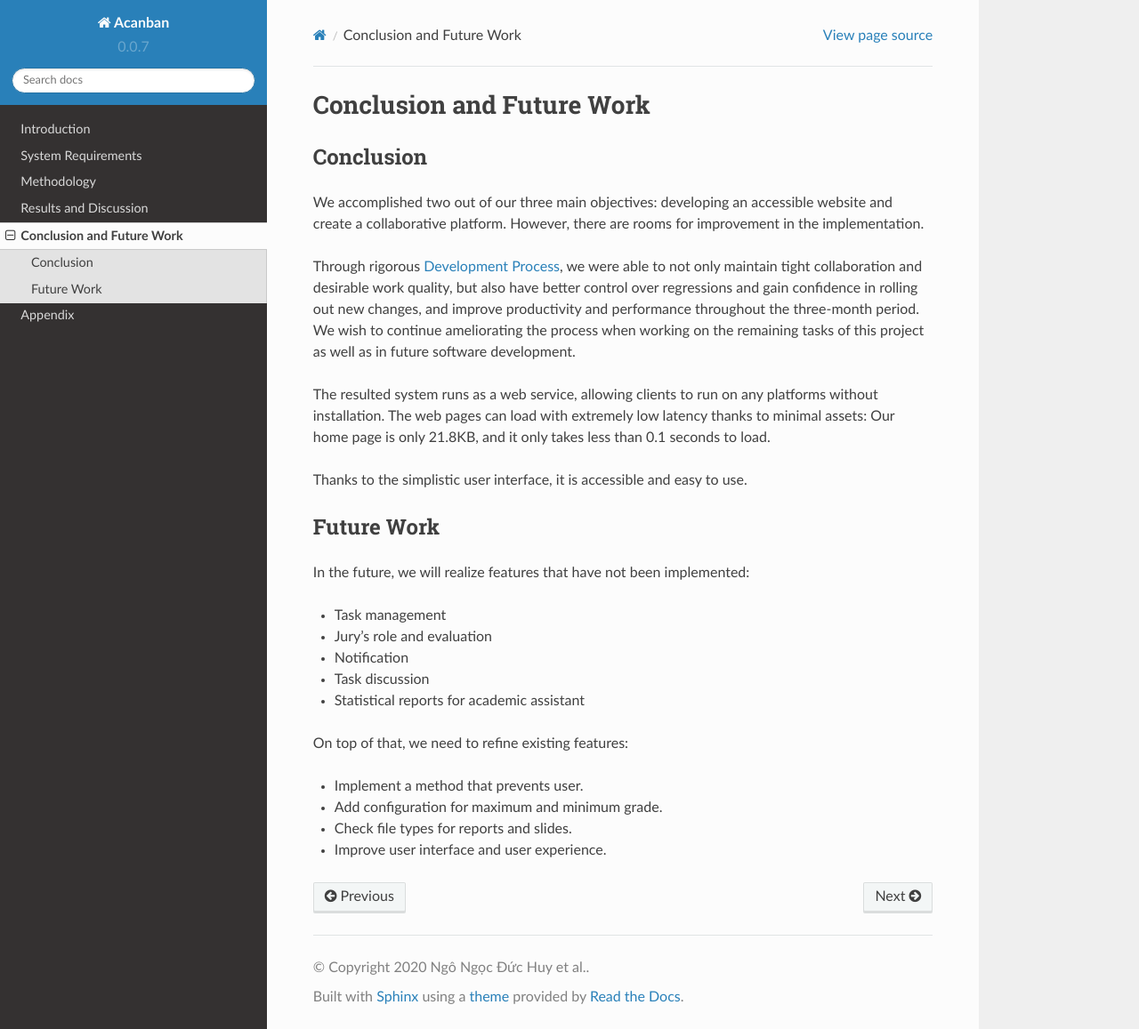
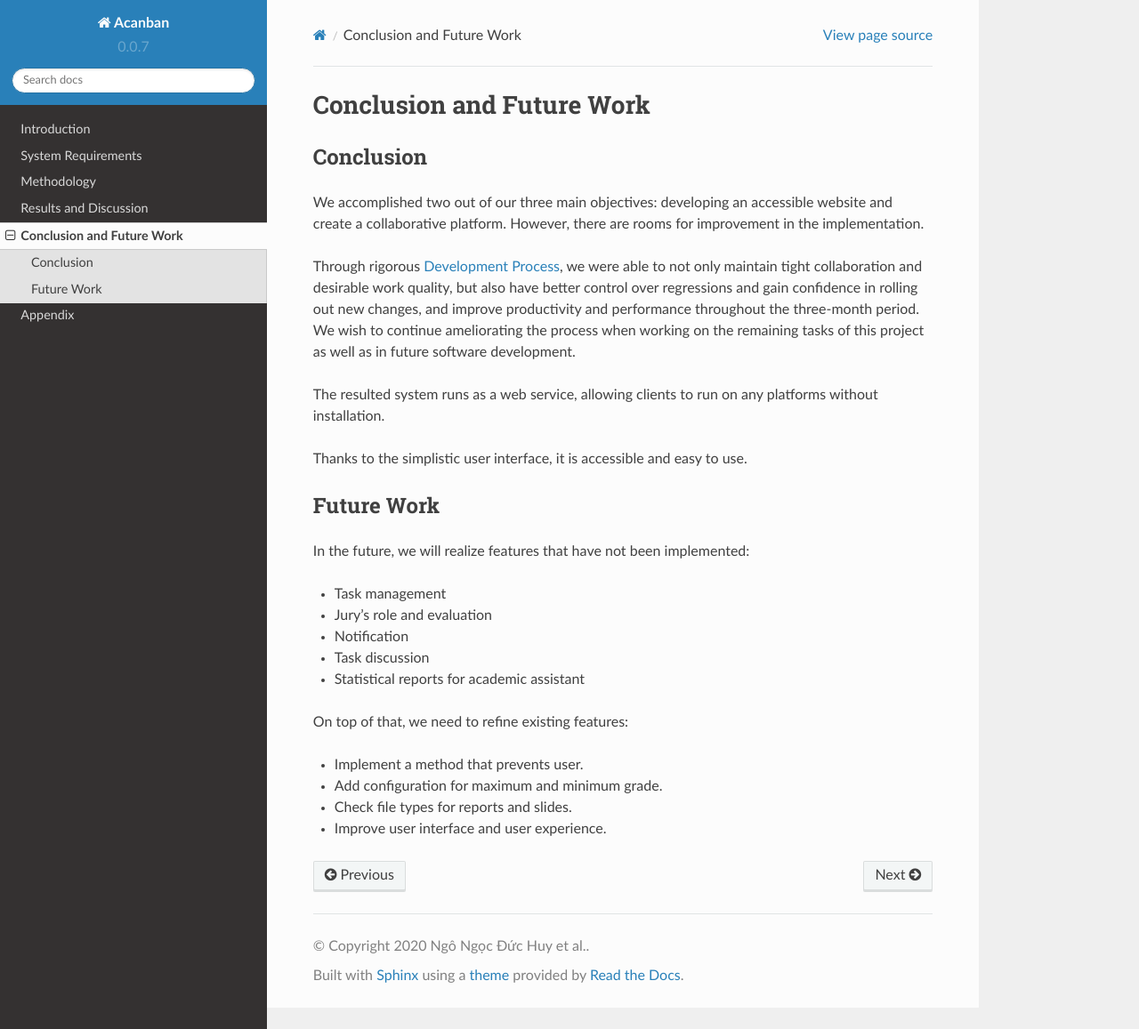
Before and after one commit to Huy-Ngo/acanban, a Sphinx documentation site: the page built from docs/source/conclusion.rst, in a window 1280 px wide and 1157 px high. Shown: the whole window at 89% size. Built offline with Sphinx 7.4.7 and the Read the Docs theme 2.0.0, drawn with Linux system fonts in a browser that asks for light colours; the version number is read from the project's files by our own code.

```diff
--- a/docs/source/conclusion.rst
+++ b/docs/source/conclusion.rst
@@ -17,8 +17,6 @@ tasks of this project as well as in future software development.
 
 The resulted system runs as a web service, allowing clients to run on
 any platforms without installation.
-The web pages can load with extremely low latency thanks to minimal assets:
-Our home page is only 21.8KB, and it only takes less than 0.1 seconds to load.
 
 Thanks to the simplistic user interface, it is accessible and easy to use.
 
--- a/docs/source/result.rst
+++ b/docs/source/result.rst
@@ -17,6 +17,8 @@ we have successfully implemented:
 
 All of these use cases have been implemented in a simplistic manner,
 which satisfied our goal of accessibility from all devices.
+The web pages can load with extremely low latency thanks to minimal assets:
+Our home page is only 21.8KB, and it only takes less than 0.1 seconds to load.
 
 The current implemented source code is published on GitHub [1]_
 under `Affero General Public License`_.
```
